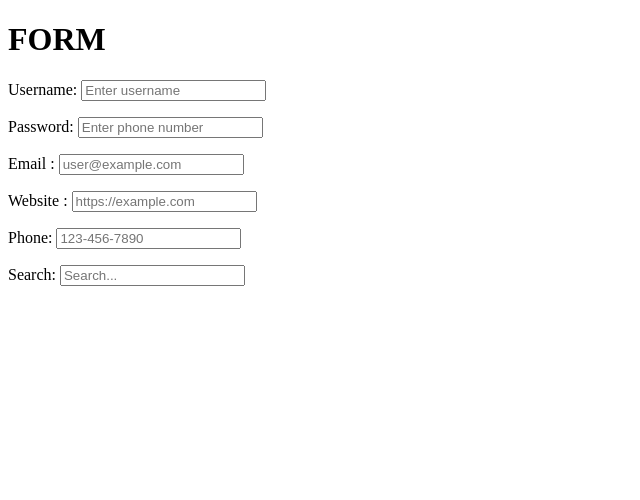
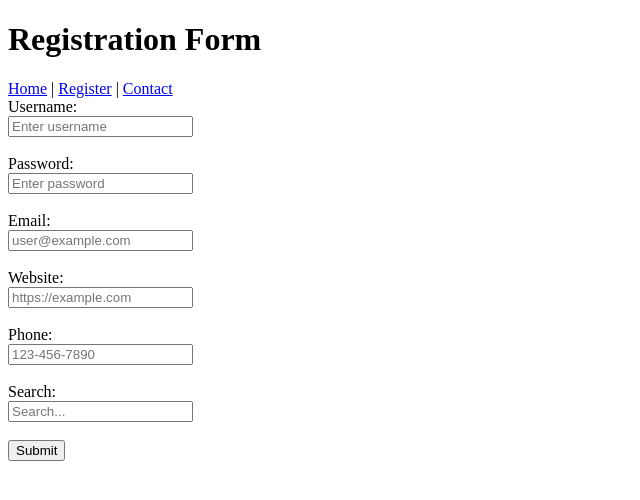
Before and after one commit to Keerthi-0508/Fullstack-workshop, a plain HTML site: page 04-html/exercises/index.html in a window 1280 px wide. Shown: the whole page, without its empty margins (0-640 px from the left). Drawn offline with Linux system fonts and the light colour scheme.

Commit message:
Update index.html

```diff
--- a/04-html/exercises/index.html
+++ b/04-html/exercises/index.html
@@ -3,29 +3,51 @@
 <head>
     <meta charset="UTF-8">
     <meta name="viewport" content="width=device-width, initial-scale=1.0">
-    <title>Registration forms</title>
+    <title>Registration Form</title>
 </head>
 <body>
-    <h1>FORM</h1>
 
-    <label for="username">Username:</label>
-    <input type="text" id="username" name="username" placeholder="Enter username" required></br>
-    <p></p>
-    <label for="password">Password:</label>
-    <input type="password" id="password" name="password"  placeholder="Enter phone number" minlength="8" required></br>
-    <p></p>
-    <label for="email">Email    :</label>
-    <input type="email" id="email" name="email" placeholder="user@example.com" required></br>
-    <p></p>
-    <label for="website">Website   :</label>
-    <input type="url" id="website" name="website" placeholder="https://example.com"></br>
-    <p></p>
-    <label for="phone">Phone:</label>
-    <input type="tel" id="phone" name="phone" pattern="[0-9]{3}-[0-9]{3}-[0-9]{4}" placeholder="123-456-7890"></br>
-    <p></p>
-    <label for="search">Search:</label>
-    <input type="search" id="search" name="search" placeholder="Search...">
+<header>
+    <h1>Registration Form</h1>
+</header>
+<nav>
+    <a href="#">Home</a> |
+    <a href="#">Register</a> |
+    <a href="#">Contact</a>
+</nav>
+<main>
+    <form>
 
+        <label for="username">Username:</label><br>
+        <input type="text" id="username" name="username"
+               placeholder="Enter username" required><br><br>
+
+        <label for="password">Password:</label><br>
+        <input type="password" id="password" name="password"
+               placeholder="Enter password"
+               minlength="8" required><br><br>
+
+        <label for="email">Email:</label><br>
+        <input type="email" id="email" name="email"
+               placeholder="user@example.com" required><br><br>
+
+        <label for="website">Website:</label><br>
+        <input type="url" id="website" name="website"
+               placeholder="https://example.com"><br><br>
+
+        <label for="phone">Phone:</label><br>
+        <input type="tel" id="phone" name="phone"
+               pattern="[0-9]{3}-[0-9]{3}-[0-9]{4}"
+               placeholder="123-456-7890"><br><br>
+
+        <label for="search">Search:</label><br>
+        <input type="search" id="search" name="search"
+               placeholder="Search..."><br><br>
+
+        <button type="submit">Submit</button>
+
+    </form>
+</main>
 
 </body>
 </html>
```
